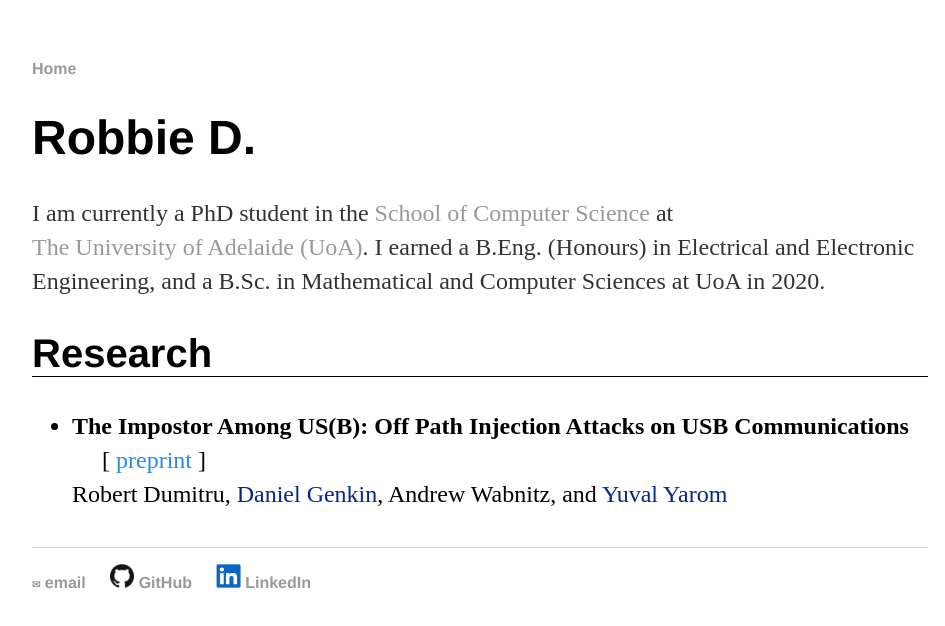
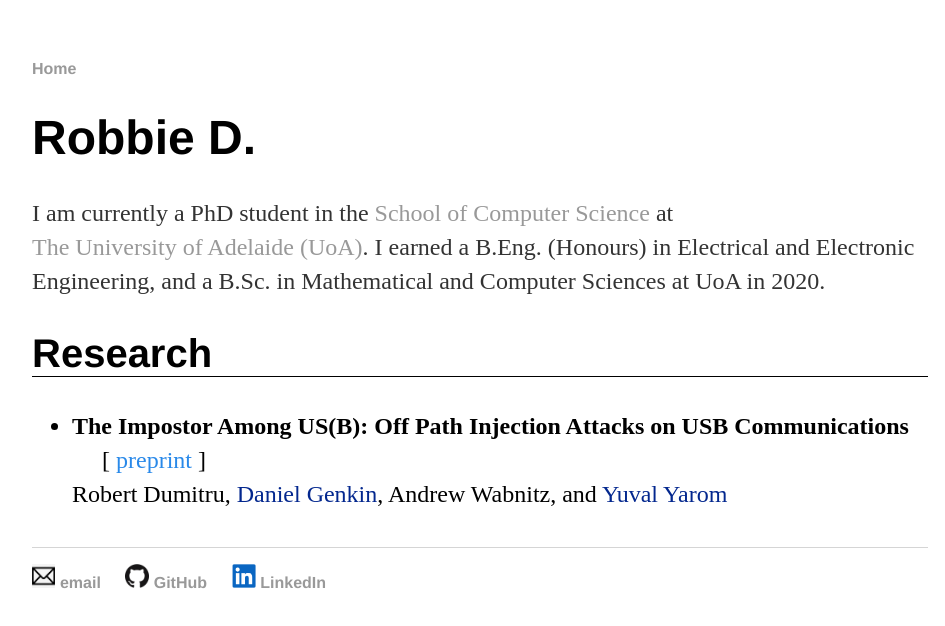
Before and after one commit to RobbieDumitru/RobbieDumitru.github.io, a plain HTML site: page index.html in a window 1280 px wide. Shown: the whole page, without its empty margins (160-1105 px from the left). Drawn offline with Linux system fonts and the light colour scheme.

Commit message:
email icon

```diff
--- a/index.html
+++ b/index.html
@@ -30,7 +30,7 @@
 		</div><!-- /.container -->
 		<footer>
     		<ul>
-        		<li><a href="mailto:robert.dumitru@adelaide.edu.au"> <font size="1.5em">✉</font> email</a></li>
+        		<li><a href="mailto:robert.dumitru@adelaide.edu.au"> <img src="/images/email-icon.png" style="height:1.5em;" alt="[Email Icon]"> email</a></li>
         		<li><a href="https://github.com/RobbieDumitru"><img src="/images/GitHub-Mark-120px-plus.png" style="height:1.5em;" alt="[GitHub Logo]"> GitHub</a></li>
             <!-- <li><a href="https://">🎓 Google Scholar</a></li> -->
             <li><a href="https://www.linkedin.com/in/robbie-dumitru/"><img src="/images/linkedin-logo.png" style="height:1.5em;" alt="[LinkedIn Logo]"> LinkedIn</a> </li>
```
Also changed, not shown: images/email-icon.png (added).
